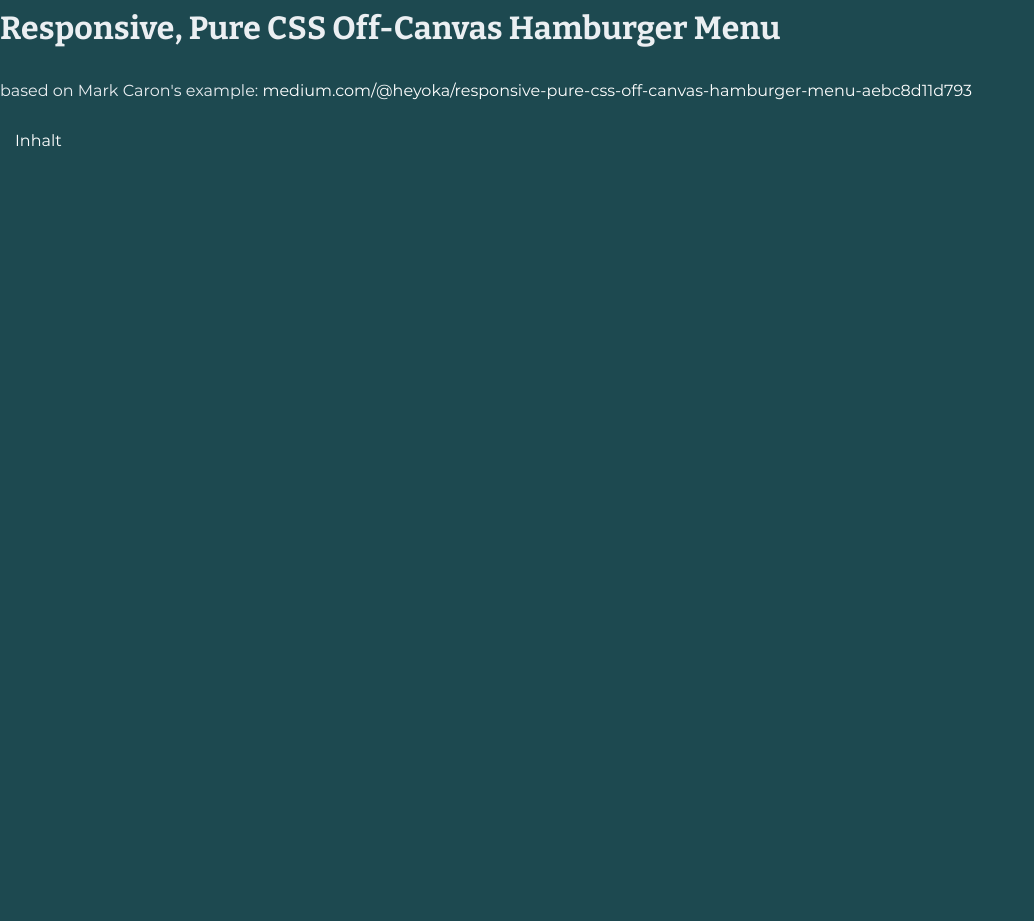
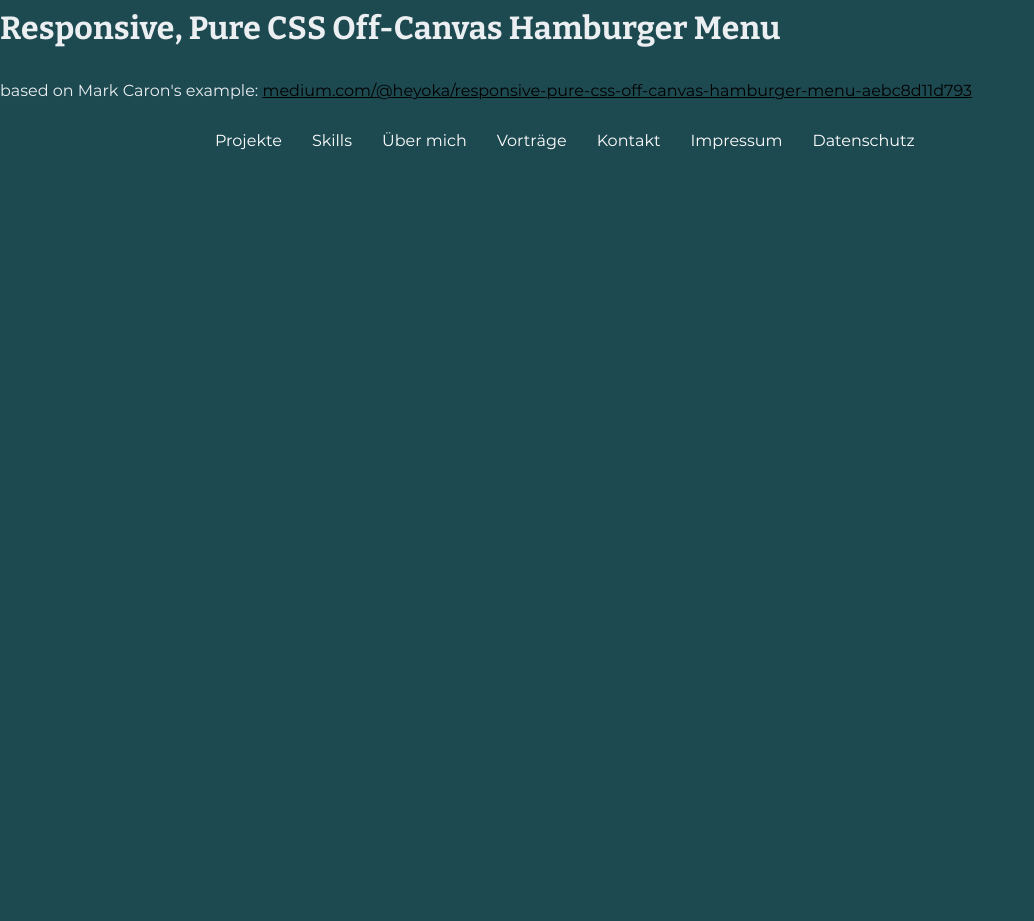
Before and after one commit to openmindculture/ingo-steinke.de, a PHP site: page /_storybook/nav.htm in a window 1280 px wide; the page is wider, and only the part inside the window is pictured. Shown: that part, without its empty margins (0-1034 px from the left). Before the commit the page ends 146 px from the top of that part, so only its background shows below. Run offline with PHP 8.4, Linux system fonts and the light colour scheme.

Commit message:
ux: integrate nav menu into sticky header

```diff
--- a/_storybook/nav.htm
+++ b/_storybook/nav.htm
@@ -10,23 +10,7 @@
     <link rel="stylesheet" href="../src/styles.css">
     <style>
 nav {
-  display: block !important;
-}
-
-a,
-a:link,
-a:visited,
-a:active,
-a:hover {
-  color: #fff;
-  text-decoration: none;
-}
-
-/* emulate font-awful and bootstrap classes from example code */
-.fa-close::after {
-  content: "X";
-  width: 1em;
-  height: 1em;
+  /* display: block !important; */
 }
 
 /* Screen reader only */
@@ -46,15 +30,6 @@ a:hover {
 /* Button styling */
 .menu-toggle {
   display: inline-block;
-  padding: 0.75em 15px;
-  line-height: 1em;
-  font-size: 1em;
-  color: #333;
-}
-
-.menu-toggle:hover,
-.menu-toggle:focus {
-  color: #c00;
 }
 
 /*
@@ -67,7 +42,7 @@ Offscreen menu style
   left: -200px;
   top: 0;
   height: 100%;
-  overflow-y: scroll;
+  overflow-y: auto;
   overflow-x: visible;
   transition:
     left 0.3s ease,
@@ -162,11 +137,48 @@ Offscreen menu style
   cursor: default;
 }
 
-@supports (position: fixed) {
-  .main-menu,
-  .main-menu:target + .backdrop,
-  .main-menu[aria-expanded="true"] + .backdrop {
-    position: fixed;
+/*
+ Larger screen styling
+ Horizontal menu
+*/
+@media (min-width: 678px) {
+  .menu-toggle,
+  .main-menu .menu-close {
+    display: none;
+  }
+
+  /* Undo positioning of off-canvas menu */
+  .main-menu {
+    position: relative;
+    left: auto;
+    top: auto;
+    height: auto;
+    display: block;
+  }
+
+  .main-menu ul {
+    display: flex;
+
+    /* Undo off-canvas styling */
+    padding: 0;
+    -webkit-box-shadow: none;
+    -moz-box-shadow: none;
+    box-shadow: none;
+    height: auto;
+    width: auto;
+    background: none;
+  }
+
+  .main-menu a {
+    color: #06c;
+    border: 0 !important; /* Remove borders from off-canvas styling */
+    white-space: nowrap;
+  }
+
+  .main-menu a:hover,
+  .main-menu a:focus {
+    background: none; /* Remove background from off-canvas styling */
+    color: #c00;
   }
 }
     </style>
@@ -205,12 +217,11 @@ Offscreen menu style
           class="menu-close"
           aria-label="Inhaltsverzeichnis schließen"
         >
-          <span class="fa fa-close"></span>
+          <span class="fa fa-close">X</span>
         </a>
         <ul>
-          <li><a href="#top" title="Seitenanfang">Ingo Steinke</a></li>
           <li><a href="#projects">Projekte</a></li>
-          <li><a href="#skills">Kenntnisse</a></li>
+          <li><a href="#skills">Skills</a></li>
           <li><a href="#about-me">Über mich</a></li>
           <li><a href="#talks-events">Vorträge</a></li>
           <li><a href="#contact">Kontakt</a></li>
--- a/src/_includes/critical.css
+++ b/src/_includes/critical.css
@@ -136,6 +136,8 @@ h4 {
     display: flex;
     flex-direction: row;
     justify-content: space-between;
+    max-width: 1500px;
+    margin: 0 auto;
   }
 
   .sticky-header > .wrapper img.avatar {
@@ -144,6 +146,15 @@ h4 {
 
   .sticky-header .temporary-nav-wrapper {
     margin: 6px 1em -6px 6px;
+  }
+
+  .sticky-header.is-unstuck .unsticky-hidden {
+    display: none;
+  }
+
+  /* prevent hideable part to disappear underneath menu */
+  .raised-layer {
+    z-index: 2000;
   }
 
   /* Don’t Headbutt The Browser Window by Chris Coyer
--- a/src/_includes/design-tokens.css
+++ b/src/_includes/design-tokens.css
@@ -68,6 +68,7 @@
   --link-hover: var(--surftheweb-pantone);
   --primary-background: var(--ringana-spermidine-green);
   --secondary-background: var(--brava-merino-light);
+  --nav-menu-background: var(--recolution-greenish-blue);
   --peel-gradient: var(--recolution-greenish-blue);
   --peel-gradient-semitrans: rgba(5, 50, 69, 0.5);
   --hashtag-default: var(--surftheweb-pantone);
--- a/src/styles.css
+++ b/src/styles.css
@@ -212,6 +212,174 @@ a.iconlink.iconlink {
   height: auto;
 }
 
+/* responsive navigation burger menu */
+
+/* Screen reader only */
+.sr-only {
+  position: absolute;
+  width: 1px;
+  height: 1px;
+  padding: 0;
+  margin: -1px;
+  overflow: hidden;
+  clip: rect(0, 0, 0, 0);
+  border: 0;
+}
+
+/* Button styling */
+.menu-toggle {
+  display: inline-block;
+  padding: 6px 8px 0 4px;
+}
+
+/*
+Default styles + Mobile first
+Offscreen menu style
+*/
+.main-menu {
+  position: absolute;
+  display: none;
+  right: -200px;
+  top: 0;
+  height: auto;
+  max-height: 100vh;
+  overflow-y: auto;
+  overflow-x: visible;
+  transition:
+    left 0.3s ease,
+    box-shadow 0.3s ease;
+  z-index: 999;
+}
+
+.main-menu ul {
+  list-style: none;
+  margin: 0;
+  padding: 2.5em 0 0;
+
+  /* Hide shadow w/ -8px while 'closed' */
+  box-shadow: -8px 0 8px rgba(0, 0, 0, 0.75);
+  min-height: 100%;
+  width: 200px;
+  background: var(--primary-background);
+}
+
+.main-menu a {
+  display: block;
+  padding: 0.75em 15px;
+  text-decoration: none;
+}
+
+.main-menu a:hover,
+.main-menu a:focus {
+  background: var(--nav-menu-background);
+}
+
+.main-menu .menu-close {
+  position: absolute;
+  right: 0;
+  top: 0;
+}
+
+/*
+ :target for non-JavaScript
+ [aria-expanded] will be used if/when JavaScript is added to improve interaction, though it's completely optional.
+*/
+.main-menu:target,
+.main-menu[aria-expanded="true"] {
+  display: block;
+  right: 0;
+  outline: none;
+  box-shadow: 3px 0 12px rgba(0, 0, 0, 0.75);
+}
+
+.main-menu:target .menu-close,
+.main-menu[aria-expanded="true"] .menu-close {
+  z-index: 1001;
+  text-decoration: none;
+  border: none;
+  background: transparent;
+}
+
+.main-menu:target ul,
+.main-menu[aria-expanded="true"] ul {
+  position: relative;
+  z-index: 1000;
+}
+
+/*
+ We could us `.main-menu:target:after`, but
+ it wouldn't be clickable.
+*/
+.main-menu:target + .backdrop,
+.main-menu[aria-expanded="true"] + .backdrop {
+  position: absolute;
+  display: block;
+  right: 0;
+  top: 0;
+  width: 100%;
+  height: 100%;
+  z-index: 998;
+  background-color: var(--primary-background);
+  cursor: default;
+}
+
+/*
+ Larger screen styling
+ Horizontal menu
+*/
+@media (min-width: 950px) {
+  .menu-toggle,
+  .main-menu .menu-close {
+    display: none;
+  }
+
+  /* Undo positioning of off-canvas menu */
+  .main-menu {
+    position: relative;
+    left: 0;
+    top: auto;
+    height: auto;
+    display: block;
+    margin: 0 0 -4px 0;
+
+    /* fix sticky header limited height and special shadow */
+    overflow-y: hidden;
+  }
+
+  .main-menu ul {
+    display: flex;
+
+    /* Undo off-canvas styling */
+    padding: 0;
+    box-shadow: none;
+    height: auto;
+    width: auto;
+    background: none;
+  }
+
+  .main-menu a {
+    white-space: nowrap;
+  }
+
+  .main-menu a:hover,
+  .main-menu a:focus {
+    background: none; /* Remove background from off-canvas styling */
+  }
+
+  /* fix sticky header limited height and special shadow */
+  .sticky-header a:link,
+  .sticky-header a:visited,
+  .sticky-header a:active,
+  .page-navigation a:link,
+  .page-navigation a:visited,
+  .page-navigation a:active {
+    line-height: 1;
+    margin-bottom: -8px;
+  }
+}
+
+/* skills grid */
+
 ul.grid-container.skills {
   margin-bottom: 2em;
 }
```
Also changed, not shown: dist/index.html (+1 -1 lines), src/index.liquid (+47 -4 lines), src/js/scripts.js (+30 -9 lines), CHANGELOG.md, dist/js/scripts.js, dist/styles.css.
